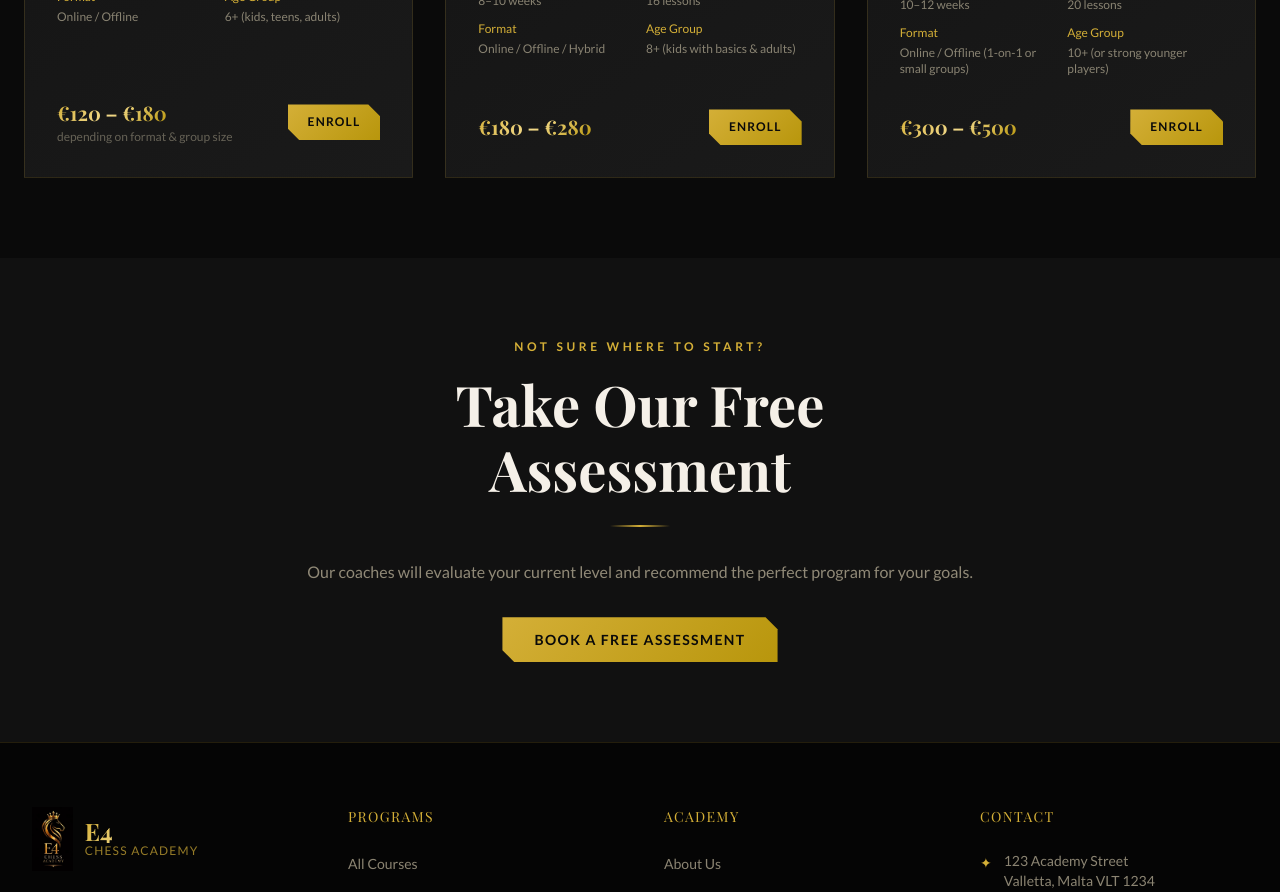
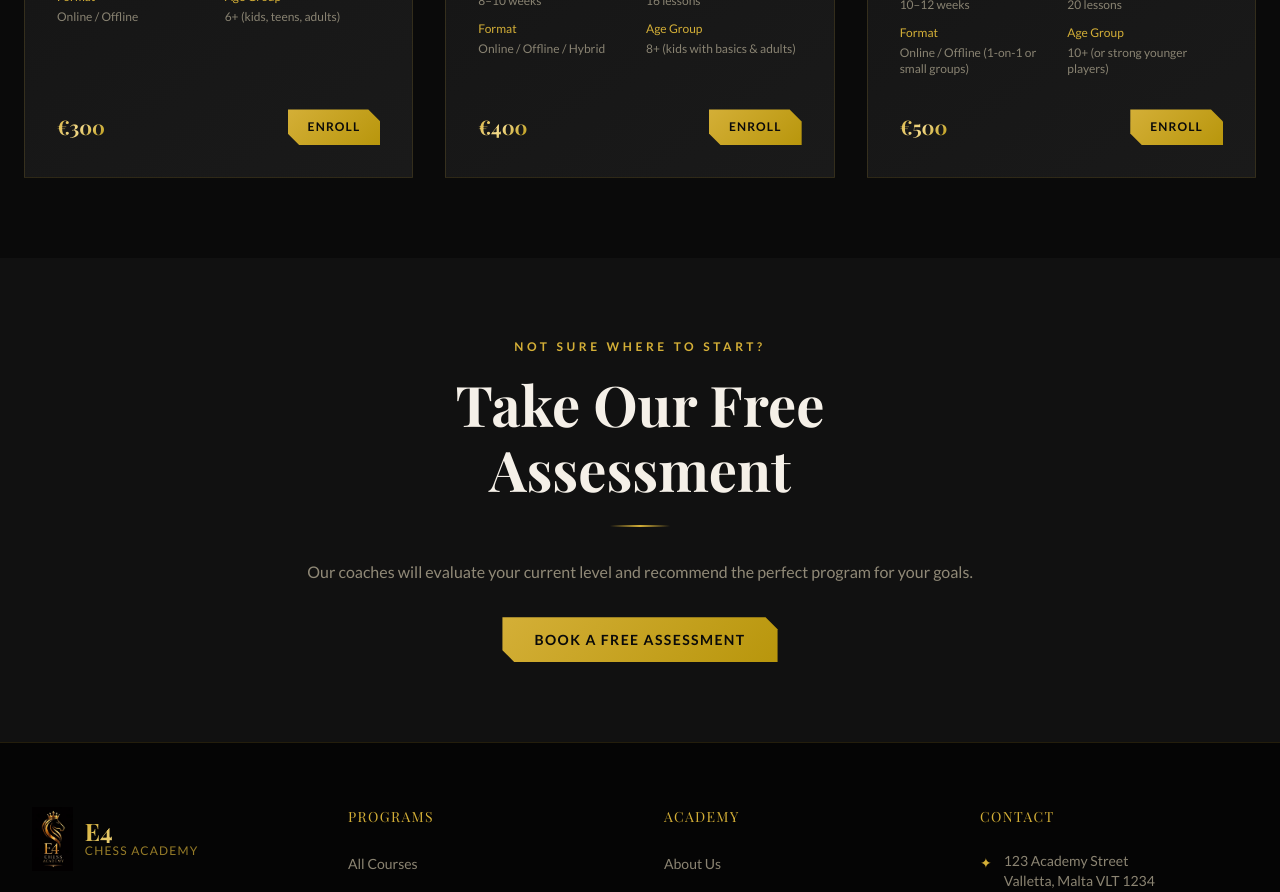
Before and after one commit to archanode/E4, a React (Vite) app: page /courses in a window 1280 px wide. Shown: the part 1180-2072 px from the top of the page. Built offline with nearby package versions, Linux system fonts and the light colour scheme; a web font is replaced by a local one.

Commit message:
Update course prices: Beginner €300, Intermediate €400, Advanced €500

```diff
--- a/src/pages/Courses.tsx
+++ b/src/pages/Courses.tsx
@@ -9,8 +9,8 @@ const courses = [
     desc: 'Designed for complete beginners or players with very basic knowledge. Students will build a strong foundation in chess, learning the rules, essential patterns, and how to confidently play full games.',
     duration: '6–8 weeks',
     lessons: '12 lessons',
-    price: '€120 – €180',
-    priceNote: 'depending on format & group size',
+    price: '€300',
+    priceNote: '',
     icon: '♙',
     format: 'Online / Offline',
     ageGroup: '6+ (kids, teens, adults)',
@@ -31,7 +31,7 @@ const courses = [
     desc: 'For players who already know the basics and want to improve their understanding, reduce mistakes, and start thinking strategically.',
     duration: '8–10 weeks',
     lessons: '16 lessons',
-    price: '€180 – €280',
+    price: '€400',
     priceNote: '',
     icon: '♞',
     format: 'Online / Offline / Hybrid',
@@ -53,7 +53,7 @@ const courses = [
     desc: 'Designed for serious players who want to compete, improve their rating, and develop a deep understanding of chess at a strategic and practical level.',
     duration: '10–12 weeks',
     lessons: '20 lessons',
-    price: '€300 – €500',
+    price: '€500',
     priceNote: '',
     icon: '♛',
     format: 'Online / Offline (1-on-1 or small groups)',
```
